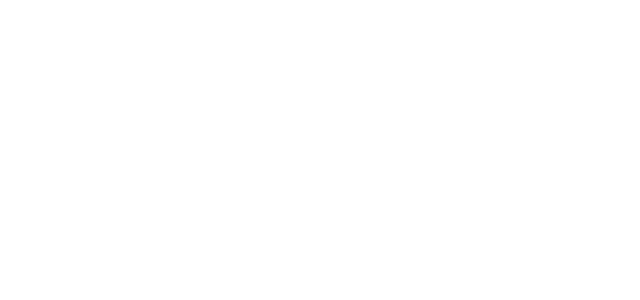
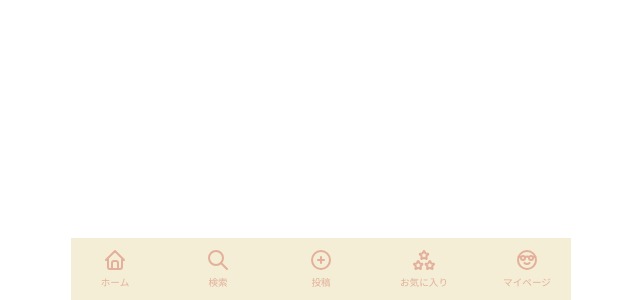
Before and after one commit to yiir27/Signtrip_react, a React (Vite) app: page / in a window 1280 px wide. Before the commit this address had no page. Shown: the part 500-800 px from the top of the page, without its empty margins (319-959 px from the left). Built offline with nearby package versions, Linux system fonts and the light colour scheme.

Commit message:
Footer完成

```diff
--- a/package.json
+++ b/package.json
@@ -16,6 +16,7 @@
     "react-dom": "^18.2.0",
     "react-hook-form": "^7.47.0",
     "react-icon": "^1.0.0",
+    "react-icons": "^4.12.0",
     "react-router-dom": "^6.18.0"
   },
   "devDependencies": {
--- a/src/App.jsx
+++ b/src/App.jsx
@@ -6,6 +6,7 @@ import Home from './pages/Home/Home';
 import PrivateRoute from './components/other/PrivateRoute';
 import Logout from './pages/Auth/Logout';
 import NewPost from './pages/NewPost/NewPost';
+import Footer from './components/footer/Footer';
 
 function App() {
   return (
@@ -21,6 +22,7 @@ function App() {
               <Route path='/home/newPost' element={<NewPost />}></Route>
           </Route>
         </Routes>
+        <Footer />
       </BrowserRouter>
     </>
   )
--- a/src/components/Footer/Footer.jsx
+++ b/src/components/Footer/Footer.jsx
@@ -1,31 +1,13 @@
-import axios from 'axios';
-import Cookies from 'js-cookie';
-import React, { useEffect, useState } from 'react'
-import { useLocation, useNavigate } from 'react-router-dom'
+import React from 'react';
+import { useLocation, useNavigate } from 'react-router-dom';
+import styles from "./Footer.module.scss";
+import {TbHome , TbSearch, TbCirclePlus, TbStars, TbMoodNerd } from "react-icons/tb";
 
 const Footer = () => {
     //ナビゲーション関数を取得
     const navigate = useNavigate();
     //現在のロケーションを取得
     const location = useLocation();
-    const token = Cookies.get("token");
-    const [error, setError] = useState(null);
-
-    useEffect(() => {
-        const fetchData = async () => {
-            try {
-                const response = await axios.get(`http://localhost/api/`,
-                {
-                    headers: {
-                        Authorization: `Bearer ${token}`,
-                    },
-                });
-            } catch(err) {
-                setError("データの取得に失敗しました");
-            }
-        };
-        fetchData();
-    },[]);
 
     //アイコンのクリック時のハンドラ関数。指定されたパスに遷移する
     //追加のロジックがある場合はLinkではなくイベントを使う
@@ -38,8 +20,49 @@ const Footer = () => {
     }
 
   return (
-    <div>Footer</div>
-  )
+    <div className={styles.footerStyle}>
+        <div className={styles["icon-container"]}>
+            <TbHome
+                size="1.5rem"
+                onClick = {() => handleIconClick("/home")}
+                className={styles["icon-container__icon"]}
+            />
+            <p className={styles["icon-container__label"]}>ホーム</p>
+        </div>
+        <div className={styles["icon-container"]}>
+            <TbSearch
+                size="1.5rem"
+                // onClick = {() => handleIconClick("")}
+                className={styles["icon-container__icon"]}
+            />
+            <p className={styles["icon-container__label"]}>検索</p>
+        </div>
+        <div className={styles["icon-container"]}>
+            <TbCirclePlus
+                size="1.5rem"
+                onClick = {() => handleIconClick("/home/newPost")}
+                className={styles["icon-container__icon"]}
+            />
+            <p className={styles["icon-container__label"]}>投稿</p>
+        </div>
+        <div className={styles["icon-container"]}>
+            <TbStars
+                size="1.5rem"
+                // onClick = {() => handleIconClick("")}
+                className={styles["icon-container__icon"]}
+            />
+            <p className={styles["icon-container__label"]}>お気に入り</p>
+        </div>
+        <div className={styles["icon-container"]}>
+            <TbMoodNerd
+                size="1.5rem"
+                // onClick = {() => handleIconClick("")}
+                className={styles["icon-container__icon"]}
+            />
+            <p className={styles["icon-container__label"]}>マイページ</p>
+        </div>
+    </div>
+  );
 }
 
 export default Footer
--- /dev/null
+++ b/src/components/Footer/Footer.module.scss
@@ -0,0 +1,35 @@
+.footerStyle {
+    position: fixed;
+    bottom: 0;
+    left: 0;
+    right: 0;
+    background-color: #f3eed5;
+    display: flex;
+    justify-content: space-between;
+    text-align: center;
+    align-items: center;
+    padding: 10px 20px;
+    color: #e4af9b;
+    width: calc(100% - 40px);
+    max-width: 460px;
+    margin-left: auto;
+    margin-right: auto;
+    cursor: pointer;
+}
+
+.icon-container {
+    display: flex;
+    flex-direction: column;
+    justify-content: center;
+    align-items: center;
+    width: 48px;
+}
+
+.icon-container__icon {
+    margin-bottom: 4px;
+}
+
+.icon-container__label {
+    font-size: 0.6rem;
+    margin: auto;
+}
```
Also changed, not shown: src/components/Button/NewPostButton/NewPostButton.jsx (deleted), 1 other file (tests, documents, lock files or other folders).
